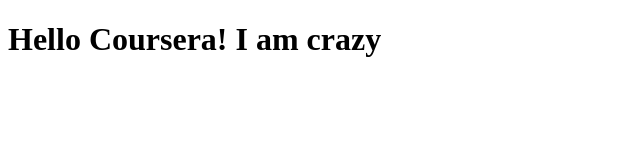
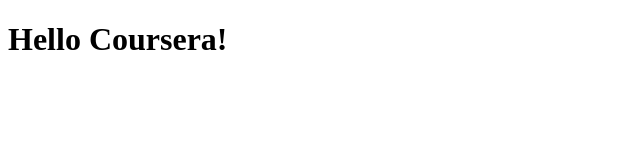
Before and after one commit to Nisarg200/Coursera-Test, a plain HTML site: page site/site/index.html in a window 1280 px wide. Shown: the whole page, without its empty margins (0-640 px from the left). Drawn offline with Linux system fonts and the light colour scheme.

Commit message:
Small Addition

```diff
--- a/site/site/index.html
+++ b/site/site/index.html
@@ -6,7 +6,7 @@
 	<title>Hello Coursera</title>
 </head>
 <body>
-	<h1>Hello Coursera! I am crazy </h1>
+	<h1>Hello Coursera!</h1>
 
 </body>
 </html>
```
